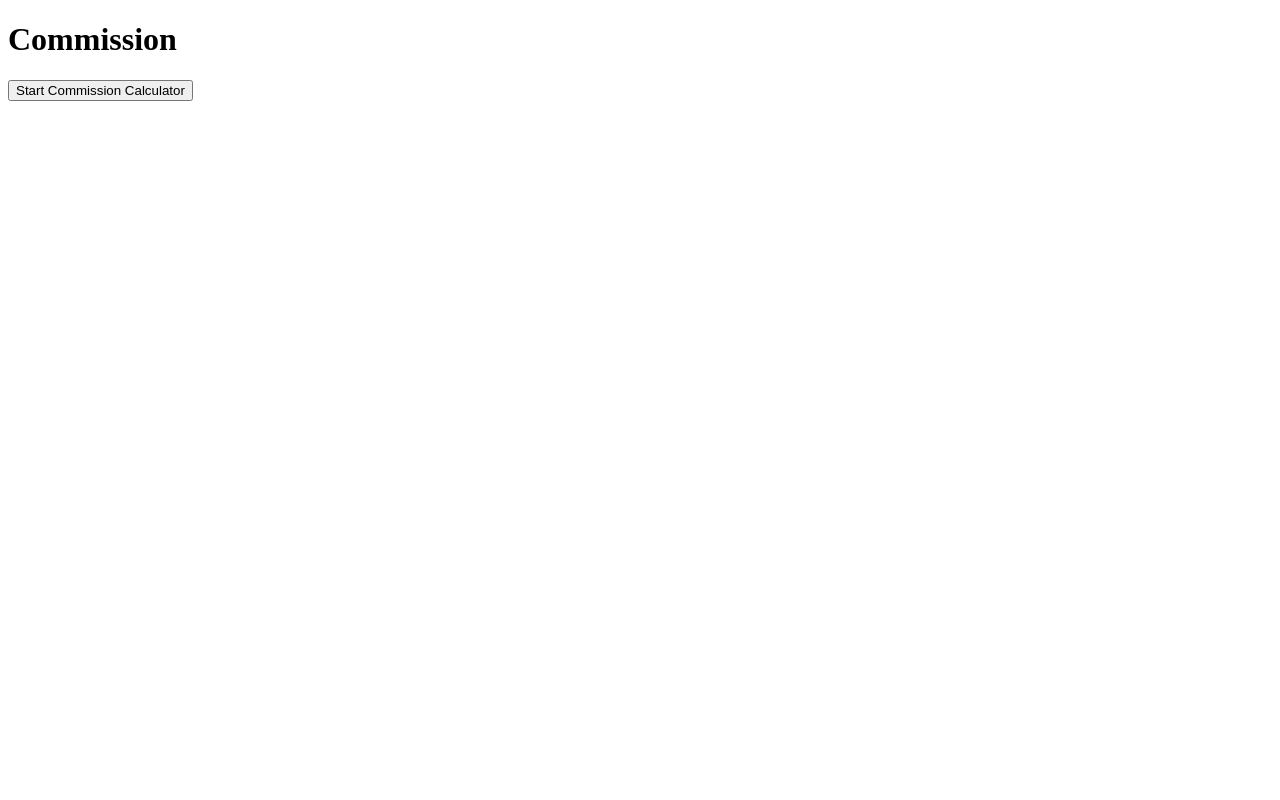
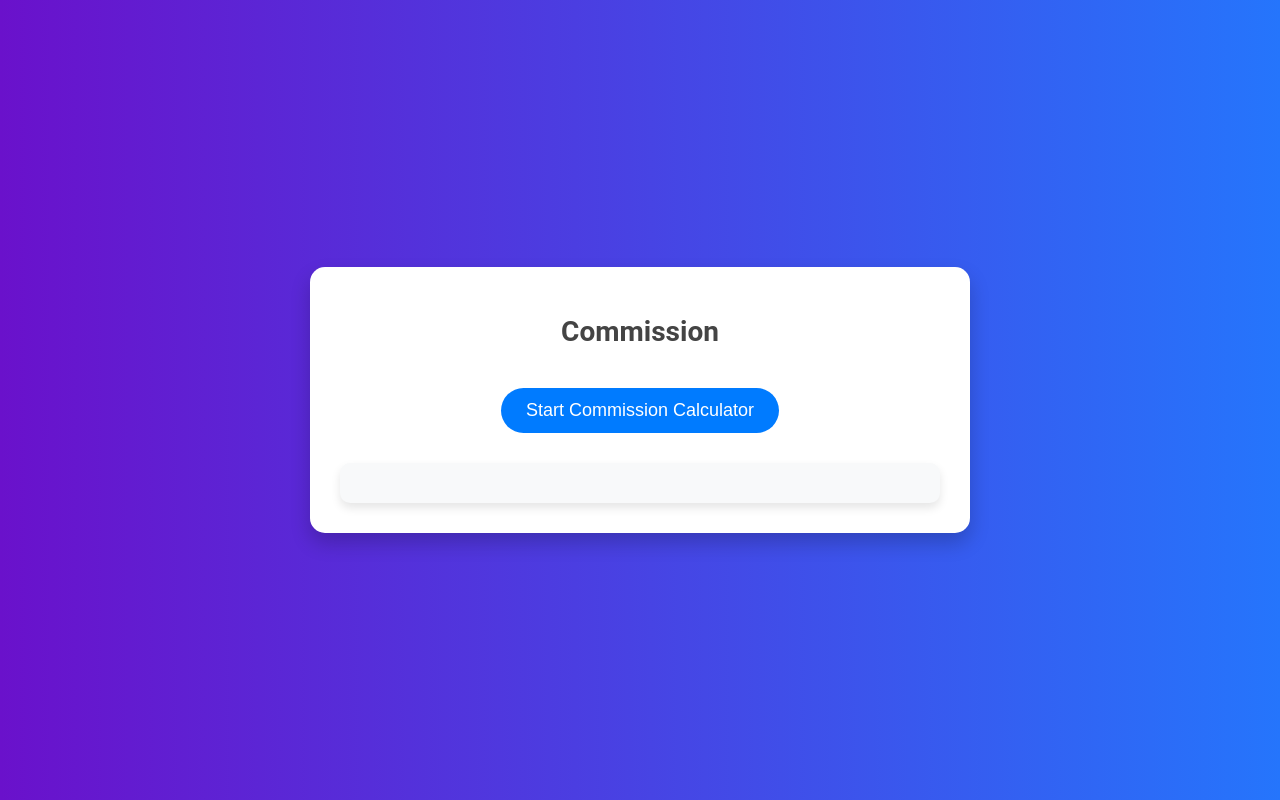
Before and after one commit to jyr9007/Commission, a plain HTML site: page index.html in a window 1280 px wide. Drawn offline with Linux system fonts and the light colour scheme.

Commit message:
Update style.css

```diff
--- a/css/style.css
+++ b/css/style.css
@@ -1,3 +1,84 @@
-.wow {
-  width: 100px;
+
+{
+    margin: 0;
+    padding: 0;
+    box-sizing: border-box;
 }
+
+body {
+    font-family: 'Roboto', sans-serif;
+    background: linear-gradient(to right, #6a11cb, #2575fc);
+    color: #333;
+    display: flex;
+    justify-content: center;
+    align-items: center;
+    height: 100vh;
+    margin: 0;
+    text-align: center;
+}
+
+.container {
+    background-color: #fff;
+    max-width: 600px;
+    width: 100%;
+    padding: 30px;
+    border-radius: 15px;
+    box-shadow: 0px 10px 20px rgba(0, 0, 0, 0.2);
+    text-align: center;
+    animation: fadeIn 1s ease-out;
+}
+
+h1 {
+    font-size: 28px;
+    color: #444;
+    margin-bottom: 20px;
+}
+
+button {
+    background: #007BFF;
+    color: #fff;
+    font-size: 18px;
+    padding: 12px 25px;
+    border: none;
+    border-radius: 50px;
+    cursor: pointer;
+    transition: background 0.3s ease, transform 0.3s ease;
+    margin-top: 20px;
+}
+
+button:hover {
+    background: #0056b3;
+    transform: scale(1.05);
+}
+
+.output {
+    margin-top: 30px;
+    text-align: left;
+    background-color: #f8f9fa;
+    padding: 20px;
+    border-radius: 10px;
+    box-shadow: 0px 5px 10px rgba(0, 0, 0, 0.1);
+}
+
+p {
+    font-size: 18px;
+    line-height: 1.6;
+    margin-bottom: 10px;
+    color: #555;
+}
+
+.highlight {
+    font-weight: bold;
+    color: #007BFF;
+}
+
+@keyframes fadeIn {
+    from {
+        opacity: 0;
+        transform: scale(0.9);
+    }
+    to {
+        opacity: 1;
+        transform: scale(1);
+    }
+}
```
